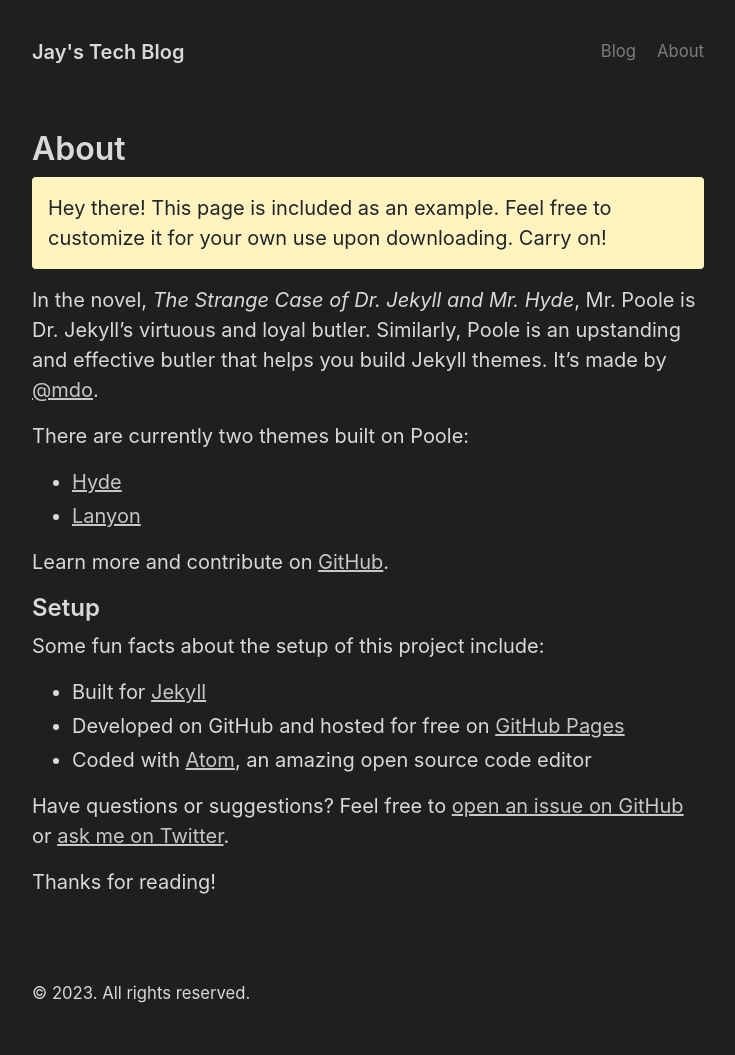
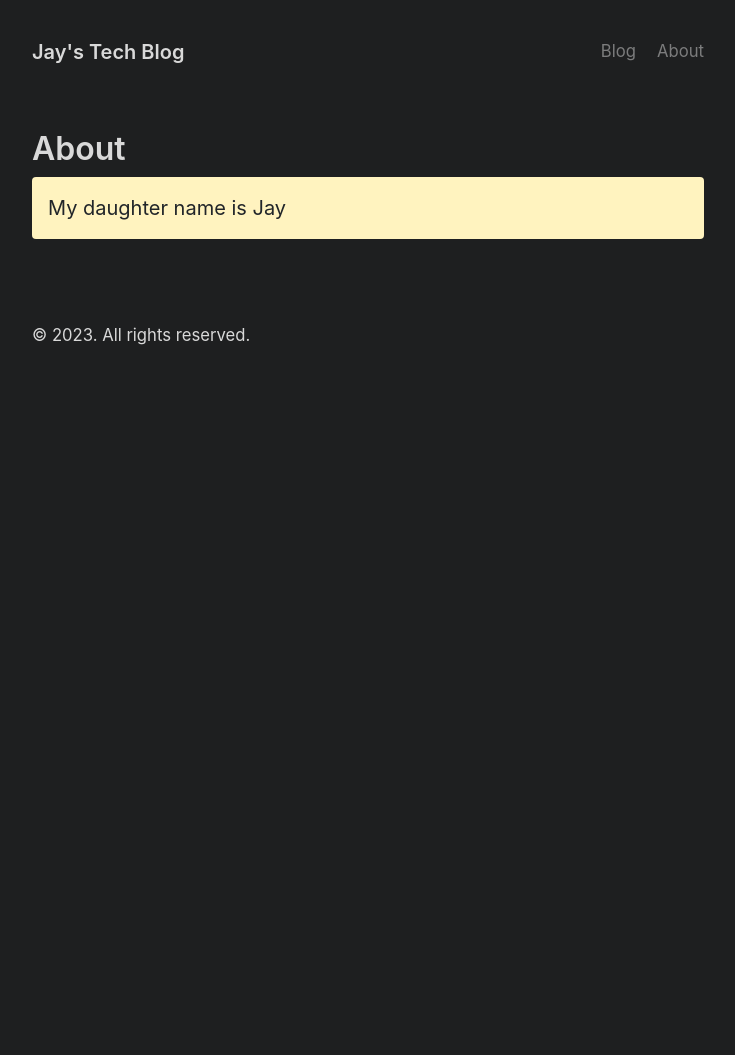
Before and after one commit to claudebaek/claudebaek.github.io, a Jekyll site: the page built from about.md, in a window 1280 px wide. Shown: the whole page, without its empty margins (272-1007 px from the left). Built offline with Jekyll 4.4.1, drawn with Linux system fonts in a browser that asks for light colours; after the commit the page ends 900 px from its top, so only the background shows below that.

Commit message:
modify about

```diff
--- a/about.md
+++ b/about.md
@@ -1,29 +1,8 @@
 ---
+title: About
 layout: page
-title: About
 ---
 
 <p class="message">
-  Hey there! This page is included as an example. Feel free to customize it for your own use upon downloading. Carry on!
+  My daughter name is Jay
 </p>
-
-In the novel, *The Strange Case of Dr. Jekyll and Mr. Hyde*, Mr. Poole is Dr. Jekyll's virtuous and loyal butler. Similarly, Poole is an upstanding and effective butler that helps you build Jekyll themes. It's made by [@mdo](https://twitter.com/mdo).
-
-There are currently two themes built on Poole:
-
-- [Hyde](https://hyde.getpoole.com)
-- [Lanyon](https://lanyon.getpoole.com)
-
-Learn more and contribute on [GitHub](https://github.com/poole).
-
-## Setup
-
-Some fun facts about the setup of this project include:
-
-- Built for [Jekyll](https://jekyllrb.com)
-- Developed on GitHub and hosted for free on [GitHub Pages](https://pages.github.com)
-- Coded with [Atom](https://atom.io), an amazing open source code editor
-
-Have questions or suggestions? Feel free to [open an issue on GitHub](https://github.com/poole/poole/issues/new) or [ask me on Twitter](https://twitter.com/mdo).
-
-Thanks for reading!
```
